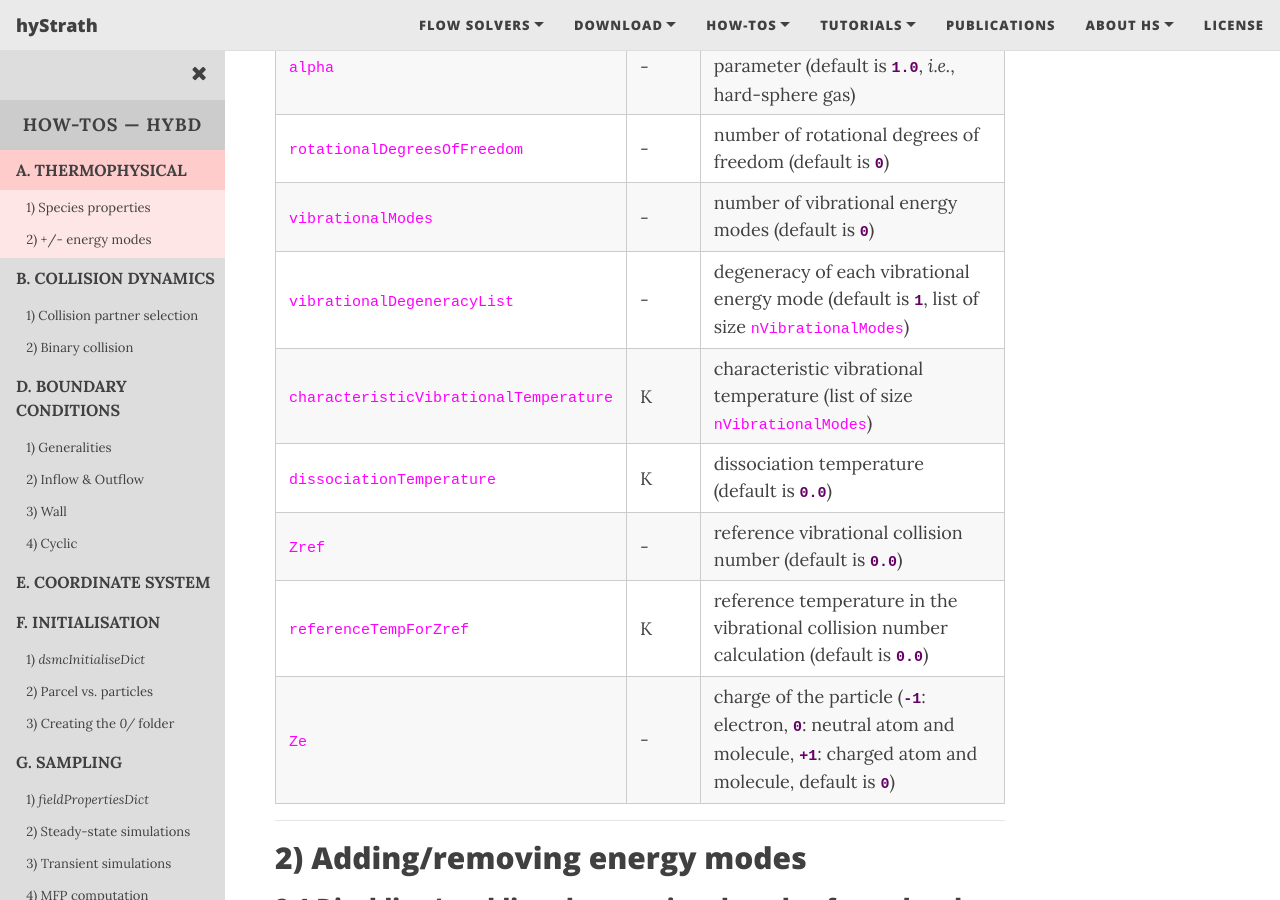
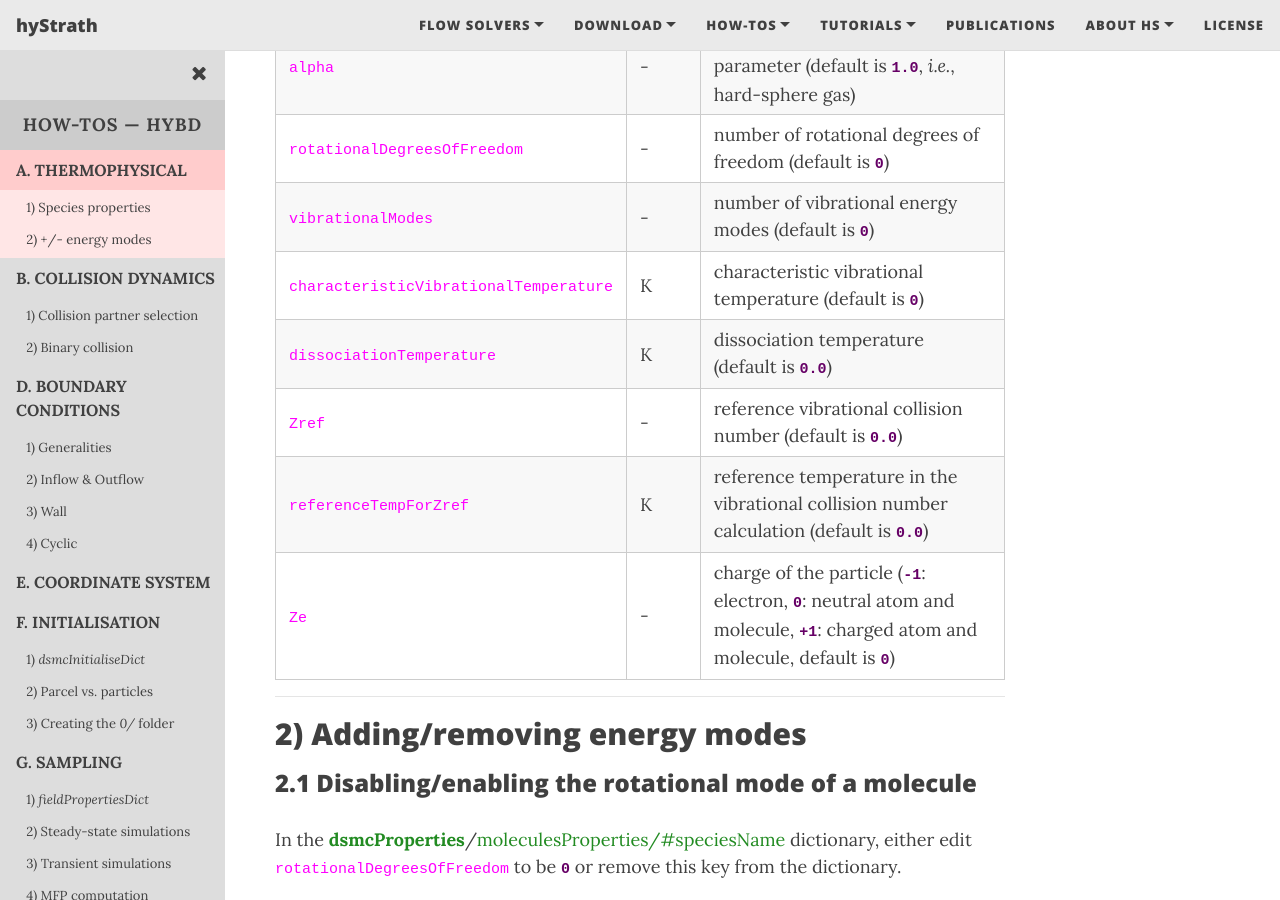
Before and after one commit to hystrath/hystrath.github.io, a Jekyll site: the page built from how-tos-picdsmc-fleming/how-tos-picdsmc-fleming-thermophysical.md, in a window 1280 px wide and 900 px high, scrolled down 1454 px. Built offline with Jekyll 4.4.1, drawn with Linux system fonts in a browser that asks for light colours; nearby versions of some CDN libraries.

Commit message:
Editing pages

```diff
--- a/how-tos-picdsmc-fleming/how-tos-picdsmc-fleming-thermophysical.md
+++ b/how-tos-picdsmc-fleming/how-tos-picdsmc-fleming-thermophysical.md
@@ -139,14 +139,9 @@ If a <dictkey>key</dictkey> is omitted, then a <dictval>default value</dictval>
     <td align="center">number of vibrational energy modes (default is <dictval>0</dictval>)</td>
   </tr>
   <tr>
-    <td align="center"><dictkey>vibrationalDegeneracyList</dictkey></td>
-    <td align="center"> - </td>
-    <td align="center">degeneracy of each vibrational energy mode (default is <dictval>1</dictval>, list of size <dictkey>nVibrationalModes</dictkey>)</td>
-  </tr>
-  <tr>
     <td align="center"><dictkey>characteristicVibrationalTemperature</dictkey></td>
     <td align="center"> K </td>
-    <td align="center">characteristic vibrational temperature (list of size <dictkey>nVibrationalModes</dictkey>)</td>
+    <td align="center">characteristic vibrational temperature (default is <dictval>0</dictval>)</td>
   </tr>
   <tr>
     <td align="center"><dictkey>dissociationTemperature</dictkey></td>
```
